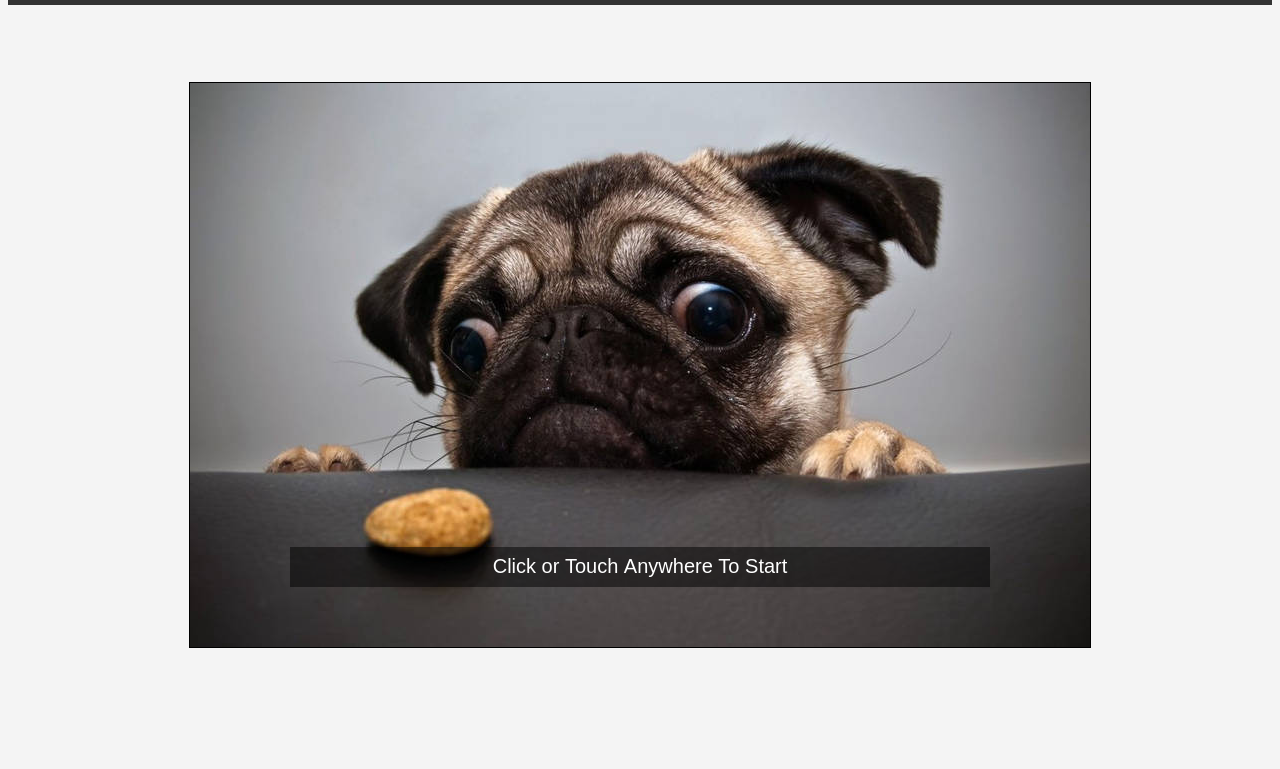
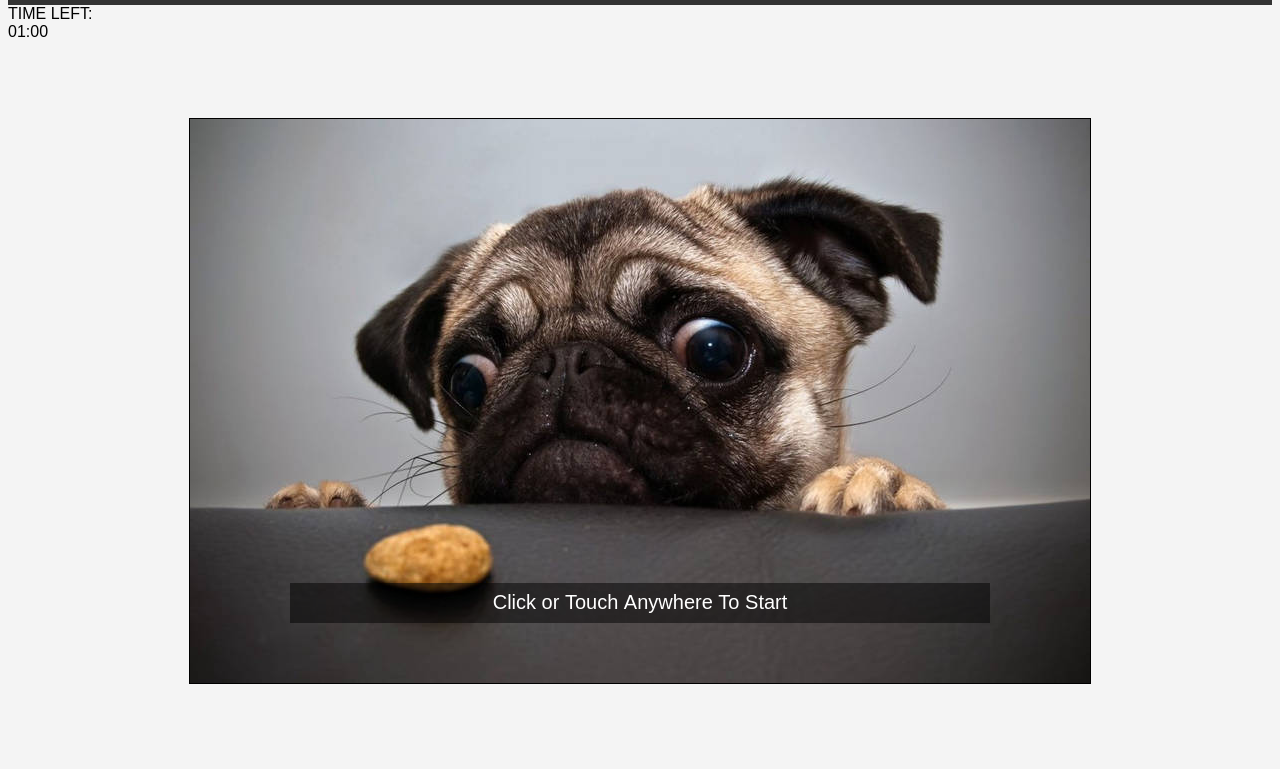
Before and after one commit to harshitptl21/CS455, a plain HTML site: page Game/index.html in a window 1280 px wide. Shown: the part 80-849 px from the top of the page. Before the commit the page ends 813 px from the top, so only its background shows below. Drawn offline with Linux system fonts and the light colour scheme.

Commit message:
timer div added

```diff
--- a/Game/index.html
+++ b/Game/index.html
@@ -10,6 +10,10 @@
   <div class="header">
     <h1> Puzzle Game </h1>
   </div>
+  <div class="timer-container">
+    <div id="text">TIME LEFT:</div>
+    <div id="timer">01:00</div>
+  </div>
   <div class="puzzleFrame">
     <canvas id="myCanvas"></canvas>
   </div>
```
Lines whose indentation alone changed are shown as unchanged.
